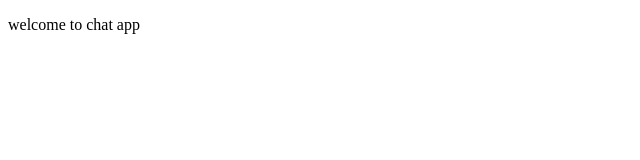
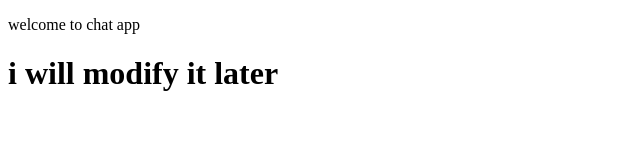
Before and after one commit to Frezgi/node-chat-app, a website: page public/index.html in a window 1280 px wide. Shown: the whole page, without its empty margins (0-640 px from the left). Drawn offline with Linux system fonts and the light colour scheme.

Commit message:
modfication on index.html

```diff
--- a/public/index.html
+++ b/public/index.html
@@ -6,6 +6,7 @@
   </head>
   <body>
  <p> welcome to chat app</p>
+<h1> i will modify it later</h1>
 
 
 
```
